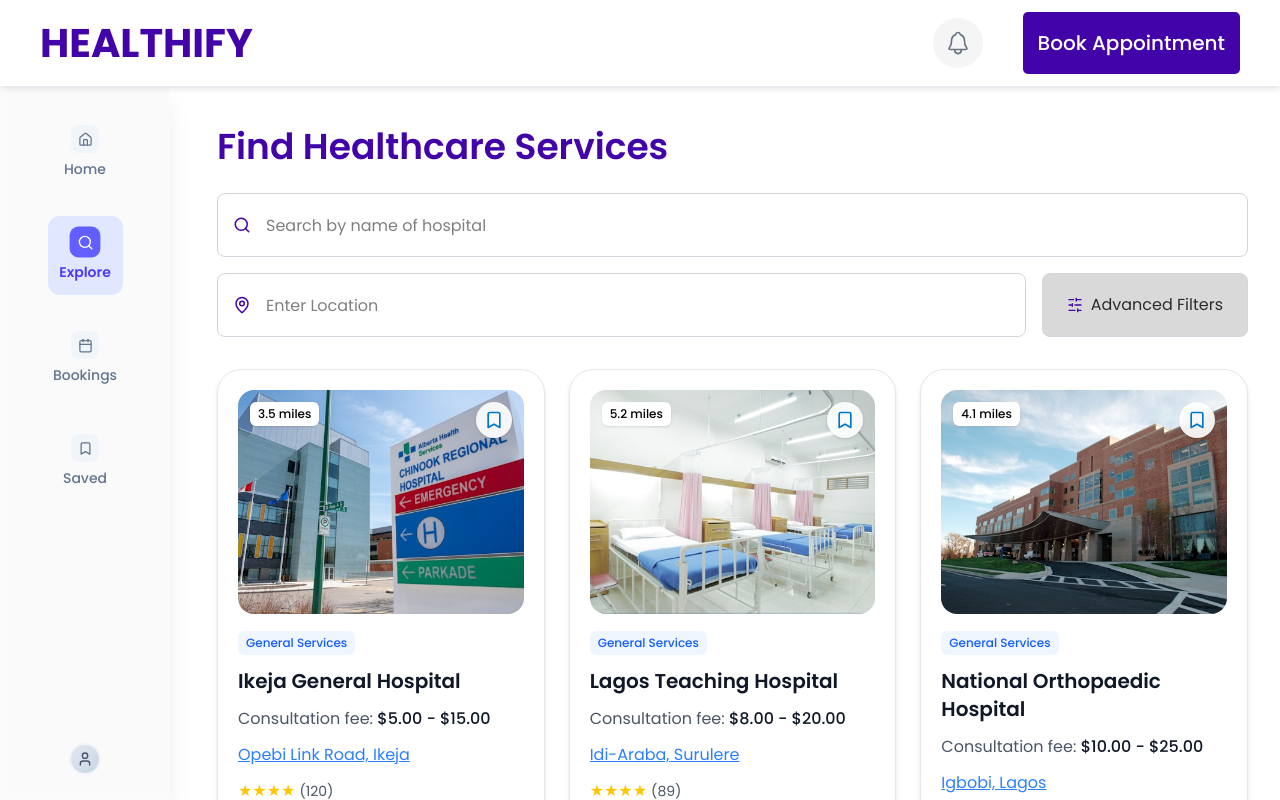
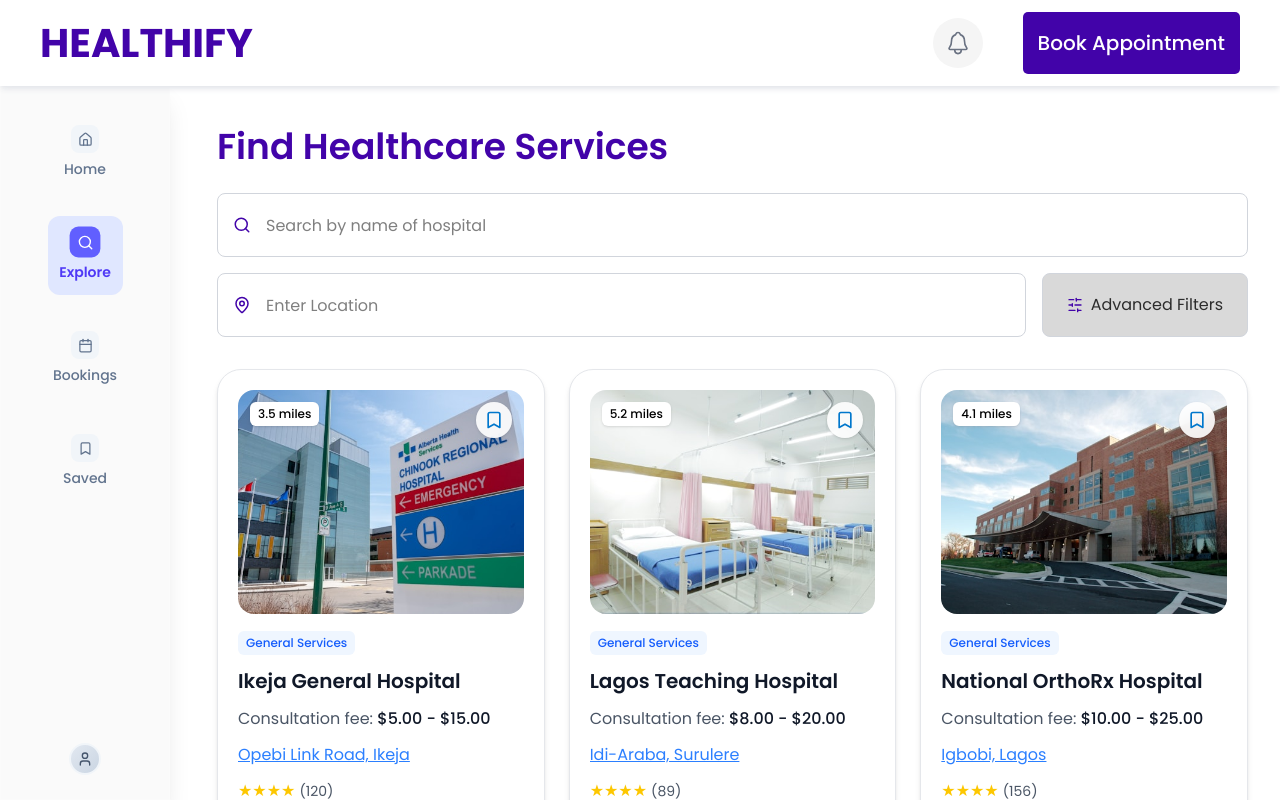
Before and after one commit to BusandCode/healthify, a Next.js app: page /explore in a window 1280 px wide. Shown: the top 800 px of the page. Built offline with nearby package versions, Linux system fonts and the light colour scheme.

Commit message:
healthify

```diff
--- a/components/HospitalCard.js
+++ b/components/HospitalCard.js
@@ -27,7 +27,7 @@ const hospitals = [
   },
   {
     id: 3,
-    name: 'National Orthopaedic Hospital',
+    name: 'National OrthoRx Hospital',
     image: '/national.jpg',
     distance: '4.1 miles',
     fee: '$10.00 - $25.00',
```
